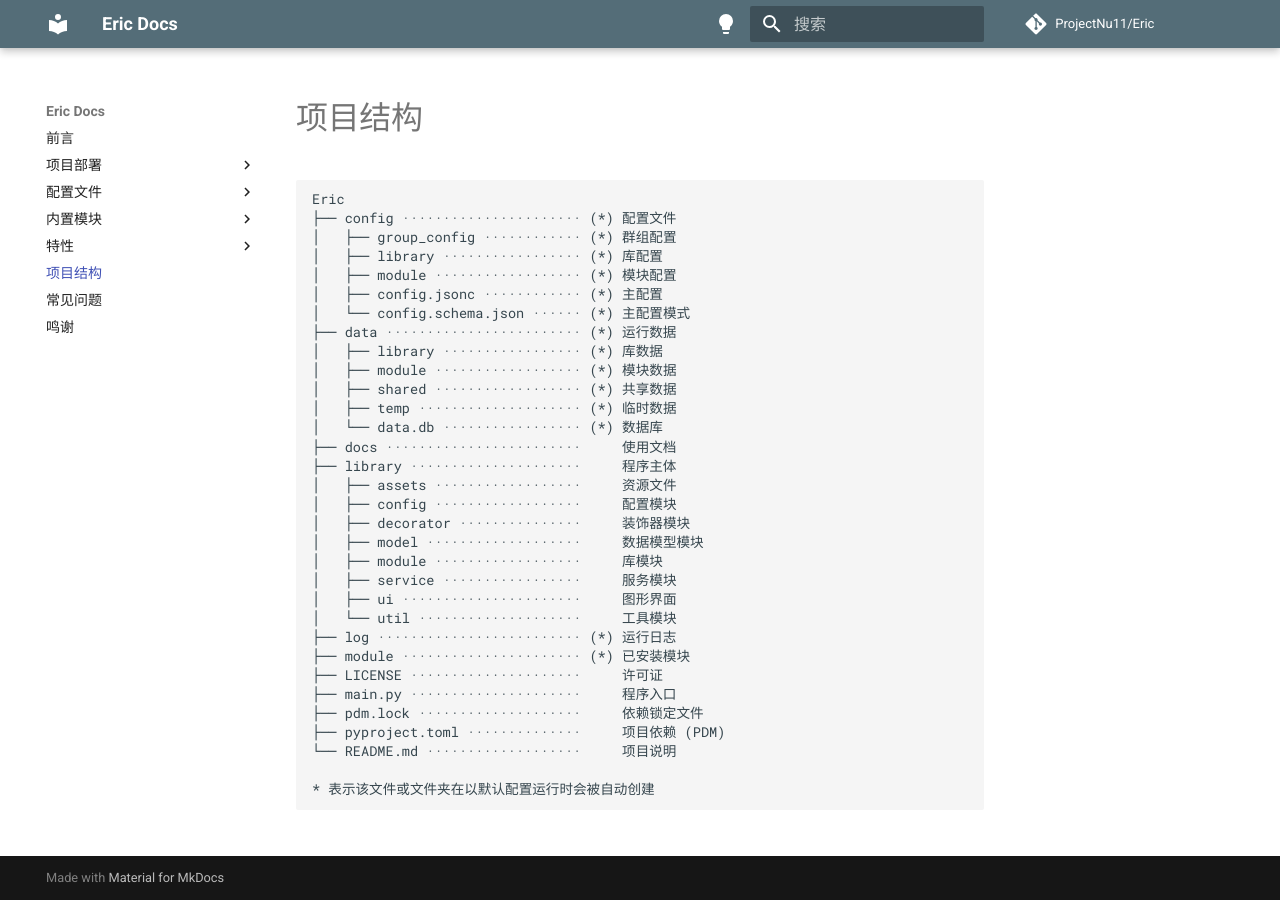
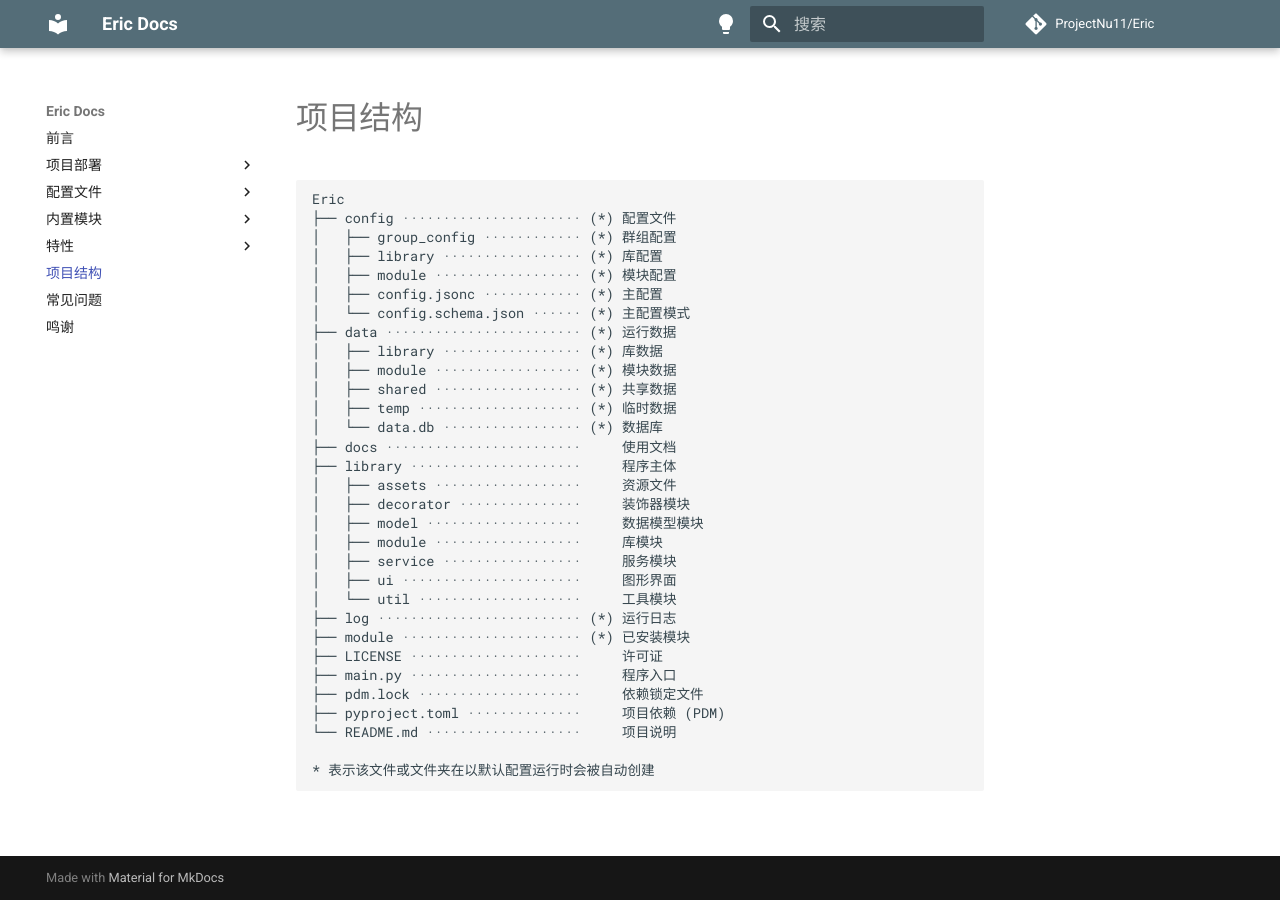
Before and after one commit to ProjectNu11/Eric, an MkDocs documentation site: the page built from docs/tree.md, in a window 1280 px wide. Built offline with MkDocs 1.6.1 and Material for MkDocs 9.7.7, drawn with Linux system fonts in a browser that asks for light colours; comment, search, counter and statistics services are not loaded.

Commit message:
:construction: Sync project tree
Signed-off-by: nullqwertyuiop <null@member.fsf.org>

```diff
--- a/docs/tree.md
+++ b/docs/tree.md
@@ -21,7 +21,6 @@ Eric
 ├── docs ························     使用文档
 ├── library ·····················     程序主体
 │   ├── assets ··················     资源文件
-│   ├── config ··················     配置模块
 │   ├── decorator ···············     装饰器模块
 │   ├── model ···················     数据模型模块
 │   ├── module ··················     库模块
```
Also changed, not shown: README.md (+0 -1 lines).
